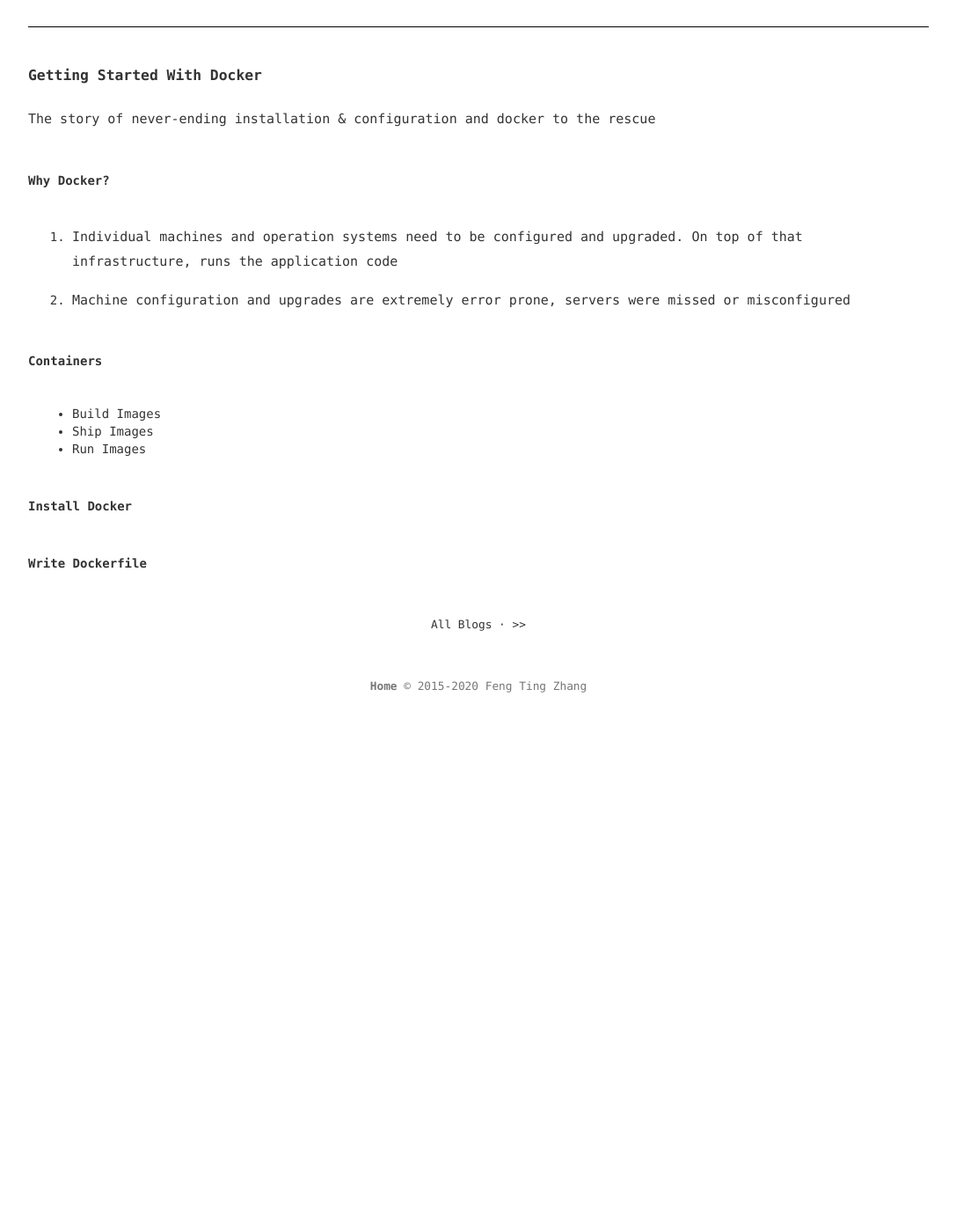
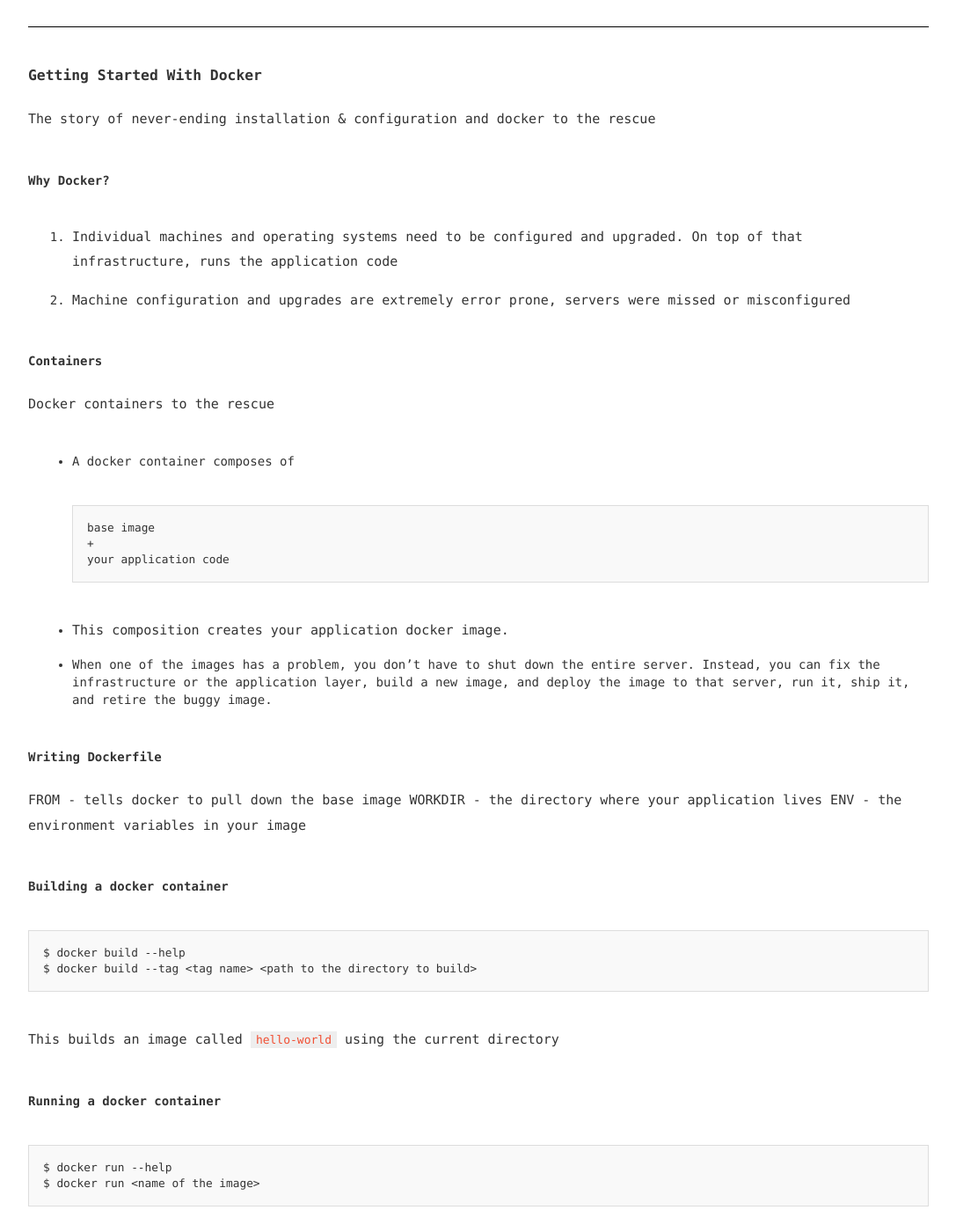
Before and after one commit to fengtingzhang/blog, a Jekyll site: the page built from _posts/2020-05-28-Docker-Con-2020.md, in a window 1280 px wide and 1400 px high, scrolled down 221 px. Shown: the whole window at 88% size, without its empty margins (96-1183 px from the left). Built offline with Jekyll 4.4.1, drawn with Linux system fonts in a browser that asks for light colours; before the commit the page ends 1046 px from its top, so only the background shows below that.

Commit message:
Update 2020-05-28-Docker-Con-2020.md

````diff
--- a/_posts/2020-05-28-Docker-Con-2020.md
+++ b/_posts/2020-05-28-Docker-Con-2020.md
@@ -15,16 +15,39 @@
 The story of never-ending installation & configuration and docker to the rescue
 
 #### Why Docker?
-1. Individual machines and operation systems need to be configured and upgraded. On top of that infrastructure, runs the application code
+1. Individual machines and operating systems need to be configured and upgraded. On top of that infrastructure, runs the application code
 
 2. Machine configuration and upgrades are extremely error prone, servers were missed or misconfigured
 
 #### Containers
-- Build Images
-- Ship Images
-- Run Images
+Docker containers to the rescue
 
-#### Install Docker
+* A docker container composes of
+```
+base image
++
+your application code
+```
+
+* This composition creates your application docker image.
+
+* When one of the images has a problem, you don't have to shut down the entire server. Instead, you can fix the infrastructure or the application layer, build a new image, and deploy the image to that server, run it,  ship it, and retire the buggy image.
+
+#### Writing Dockerfile
+FROM - tells docker to pull down the base image
+WORKDIR - the directory where your application lives
+ENV - the environment variables in your image
 
 
-#### Write Dockerfile
+#### Building a docker container
+```
+$ docker build --help
+$ docker build --tag <tag name> <path to the directory to build>
+```
+This builds an image called `hello-world` using the current directory
+
+#### Running a docker container
+```
+$ docker run --help
+$ docker run <name of the image>
+```
````
